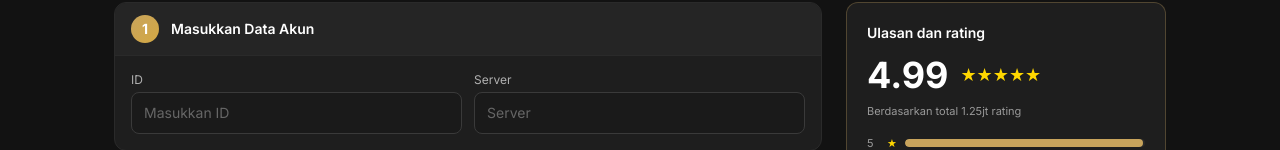
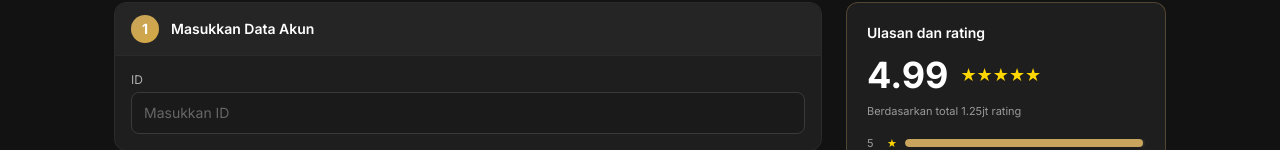
Before and after one commit to rinonism/nyinyistore, a Next.js app: page /topup/apex-legends-mobile in a window 1280 px wide. Shown: the part 650-800 px from the top of the page. Built offline with nearby package versions, Linux system fonts and the light colour scheme.

Commit message:
Show Server field only for games that need it (ML)

```diff
--- a/src/app/topup/[slug]/page.tsx
+++ b/src/app/topup/[slug]/page.tsx
@@ -265,7 +265,7 @@ export default function TopUpPage({ params }: TopUpPageProps) {
                 <h2 className="text-xs sm:text-sm font-semibold text-white">Masukkan Data Akun</h2>
               </div>
               <div className="p-3 sm:p-4">
-                <div className="grid grid-cols-2 gap-2 sm:gap-3">
+                <div className={`grid ${game.needsServerId ? "grid-cols-2" : "grid-cols-1"} gap-2 sm:gap-3`}>
                   <div>
                     <label htmlFor="userId" className="mb-1 block text-[11px] sm:text-xs text-[#b0b0b0]">
                       ID
@@ -280,6 +280,7 @@ export default function TopUpPage({ params }: TopUpPageProps) {
                       className="w-full rounded-lg border border-[#3a3a3a] bg-[#1a1a1a] px-3 py-2.5 text-sm text-white placeholder-[#666] focus:border-[#c8a45c] focus:outline-none focus:ring-1 focus:ring-[#c8a45c]"
                     />
                   </div>
+                  {game.needsServerId && (
                   <div>
                     <label htmlFor="serverId" className="mb-1 block text-[11px] sm:text-xs text-[#b0b0b0]">
                       Server
@@ -294,6 +295,7 @@ export default function TopUpPage({ params }: TopUpPageProps) {
                       className="w-full rounded-lg border border-[#3a3a3a] bg-[#1a1a1a] px-3 py-2.5 text-sm text-white placeholder-[#666] focus:border-[#c8a45c] focus:outline-none focus:ring-1 focus:ring-[#c8a45c]"
                     />
                   </div>
+                  )}
                 </div>
                 {/* Nickname result */}
                 {nickLoading && (
--- a/src/lib/games.ts
+++ b/src/lib/games.ts
@@ -13,6 +13,7 @@ export interface Game {
   image: string;
   description: string;
   region?: string;
+  needsServerId?: boolean;
   denominations: Denomination[];
 }
 
@@ -24,6 +25,7 @@ export const games: Game[] = [
     image: "/games/mobile-legends.jpg",
     description: "Diamond Top Up",
     region: "INDONESIA",
+    needsServerId: true,
     denominations: [
       { amount: "5 Diamonds", price: 1550, label: "5 💎", sku: "ml5" },
       { amount: "10 Diamonds", price: 2875, label: "10 💎", sku: "ml10" },
```
